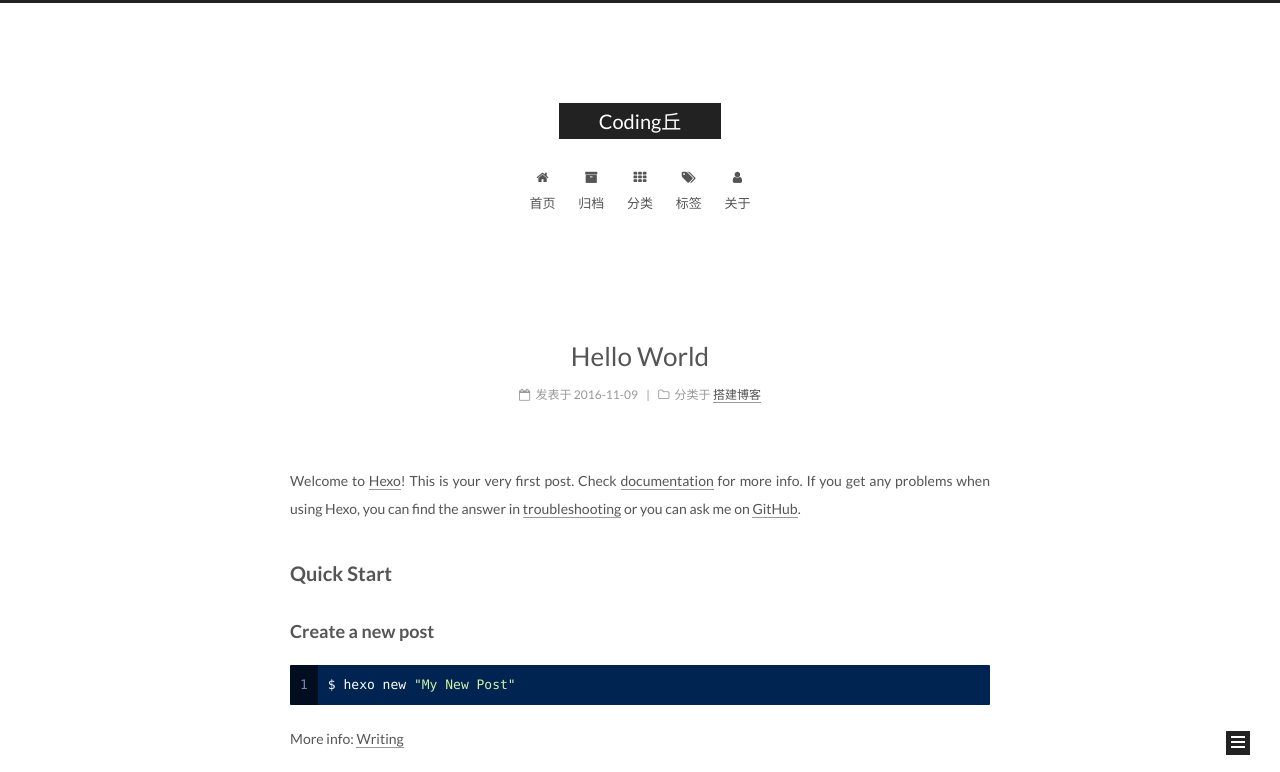
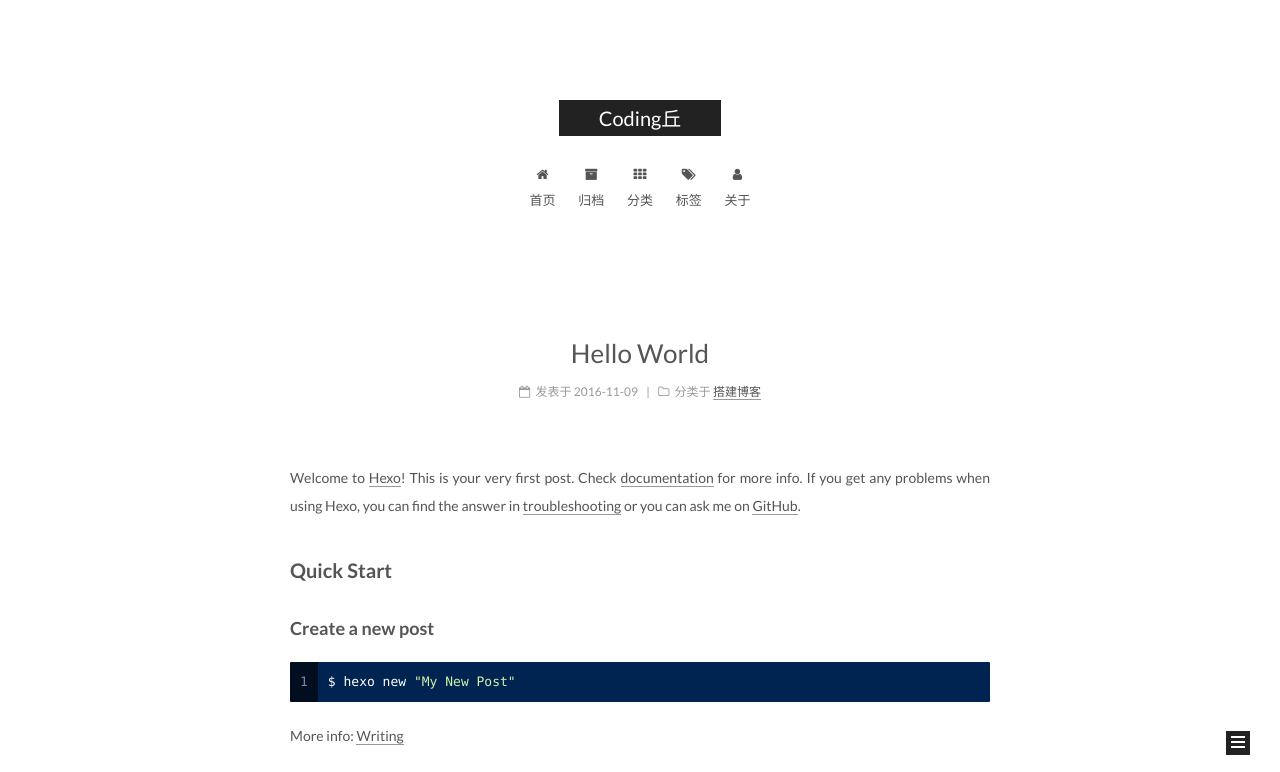
Before and after one commit to pika1217/pika1217.github.io, a plain HTML site: page index.html in a window 1280 px wide. Shown: the top 772 px of the page. Drawn offline with Linux system fonts and the light colour scheme.

Commit message:
Site updated: 2017-07-08 15:30:35

```diff
--- a/index.html
+++ b/index.html
@@ -173,7 +173,7 @@
   <div class="container sidebar-position-left
    page-home
  ">
-    <div class="headband"></div>
+    <!--<div class="headband"></div>-->
 
     <header id="header" class="header" itemscope itemtype="http://schema.org/WPHeader">
       <div class="header-inner"><div class="site-brand-wrapper">
```
